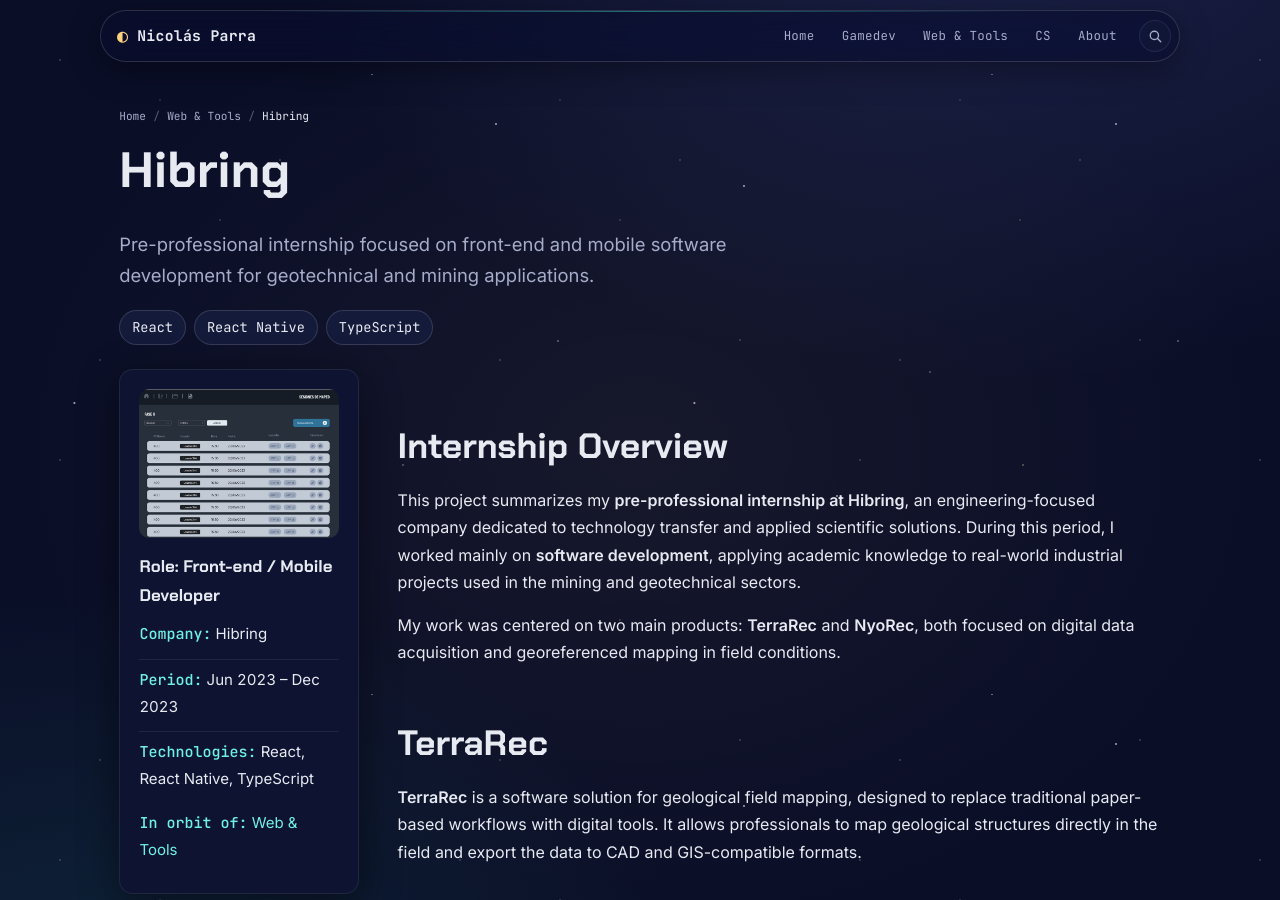
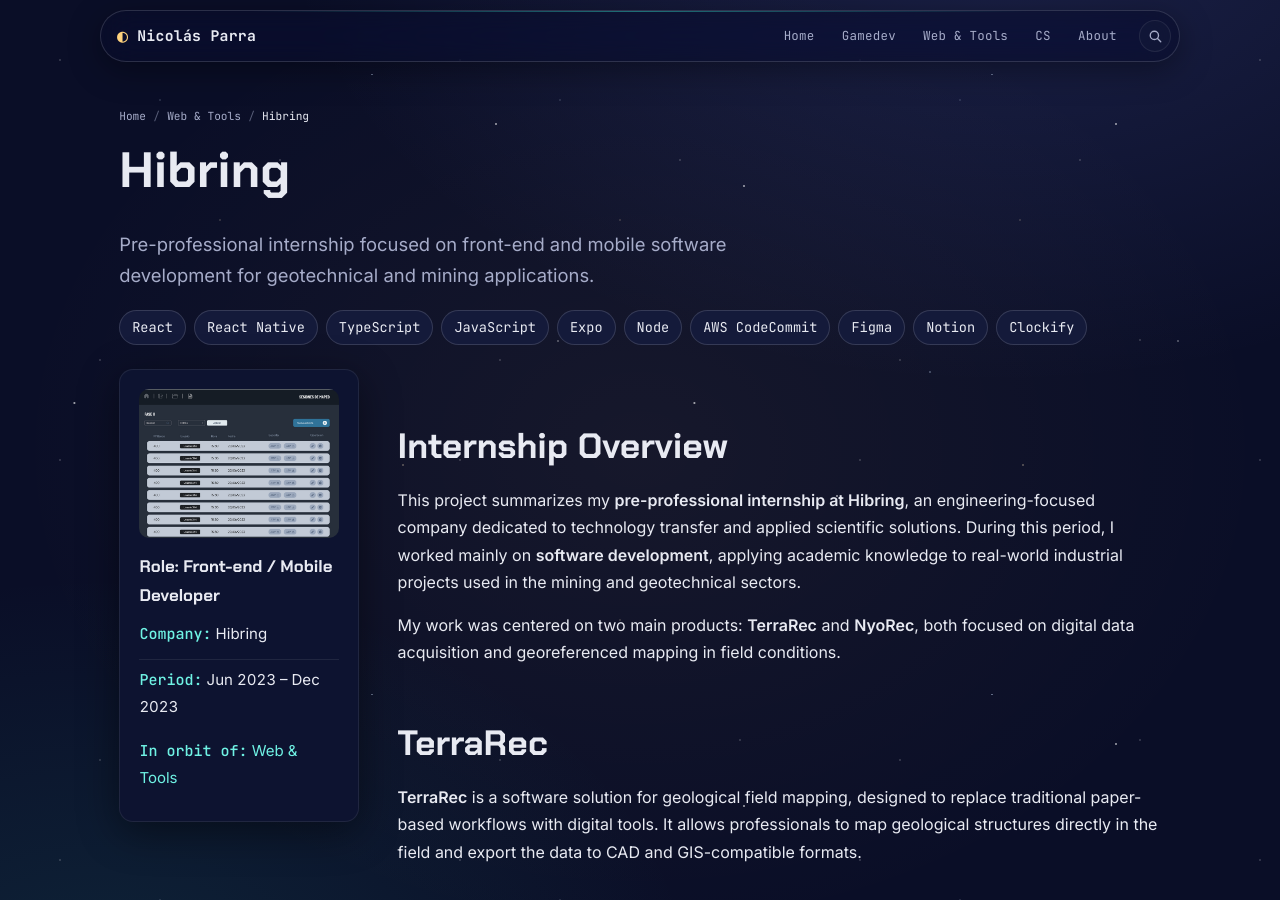
Before and after one commit to Nispeter/nispeter.github.io, a Jekyll site: the page built from _portfolio/hibring.md, in a window 1280 px wide and 900 px high. Built offline with Jekyll 4.4.1, drawn with Linux system fonts in a browser that asks for light colours.

Commit message:
List every technology in Hibring's chips

```diff
--- a/_portfolio/hibring.md
+++ b/_portfolio/hibring.md
@@ -3,7 +3,7 @@
 excerpt: "Pre-professional internship focused on front-end and mobile software development for geotechnical and mining applications."
 sections: [web]
 year: 2023
-tech: [React, React Native, TypeScript]
+tech: [React, React Native, TypeScript, JavaScript, Expo, Node, AWS CodeCommit, Figma, Notion, Clockify]
 header:
   teaser: /assets/images/terra.png
 sidebar:
@@ -12,7 +12,6 @@
     image_alt: "Hibring"
   - text: "Company: Hibring"
   - text: "Period: Jun 2023 – Dec 2023"
-  - text: "Technologies: React, React Native, TypeScript"
 ---
 
 ## Internship Overview
```
